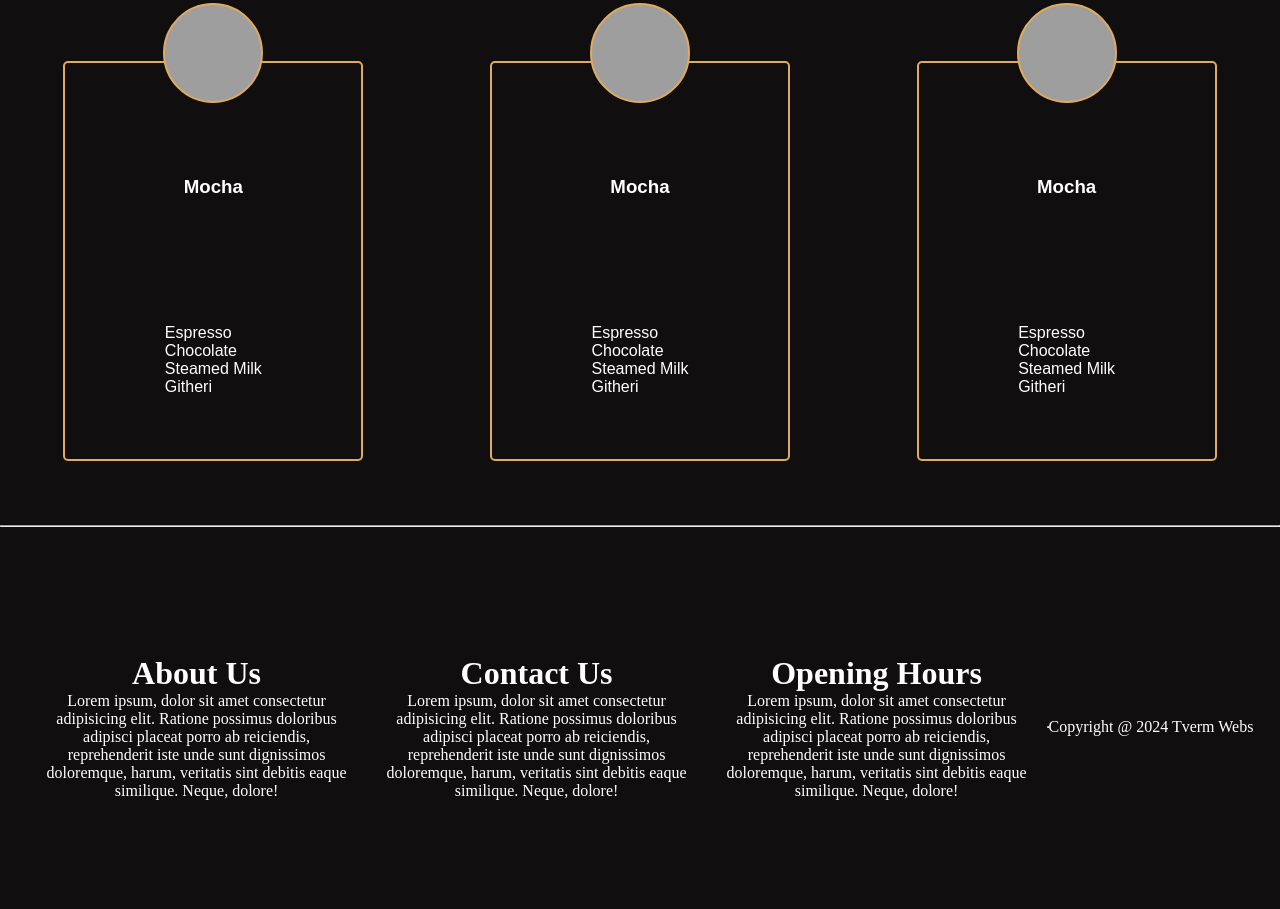
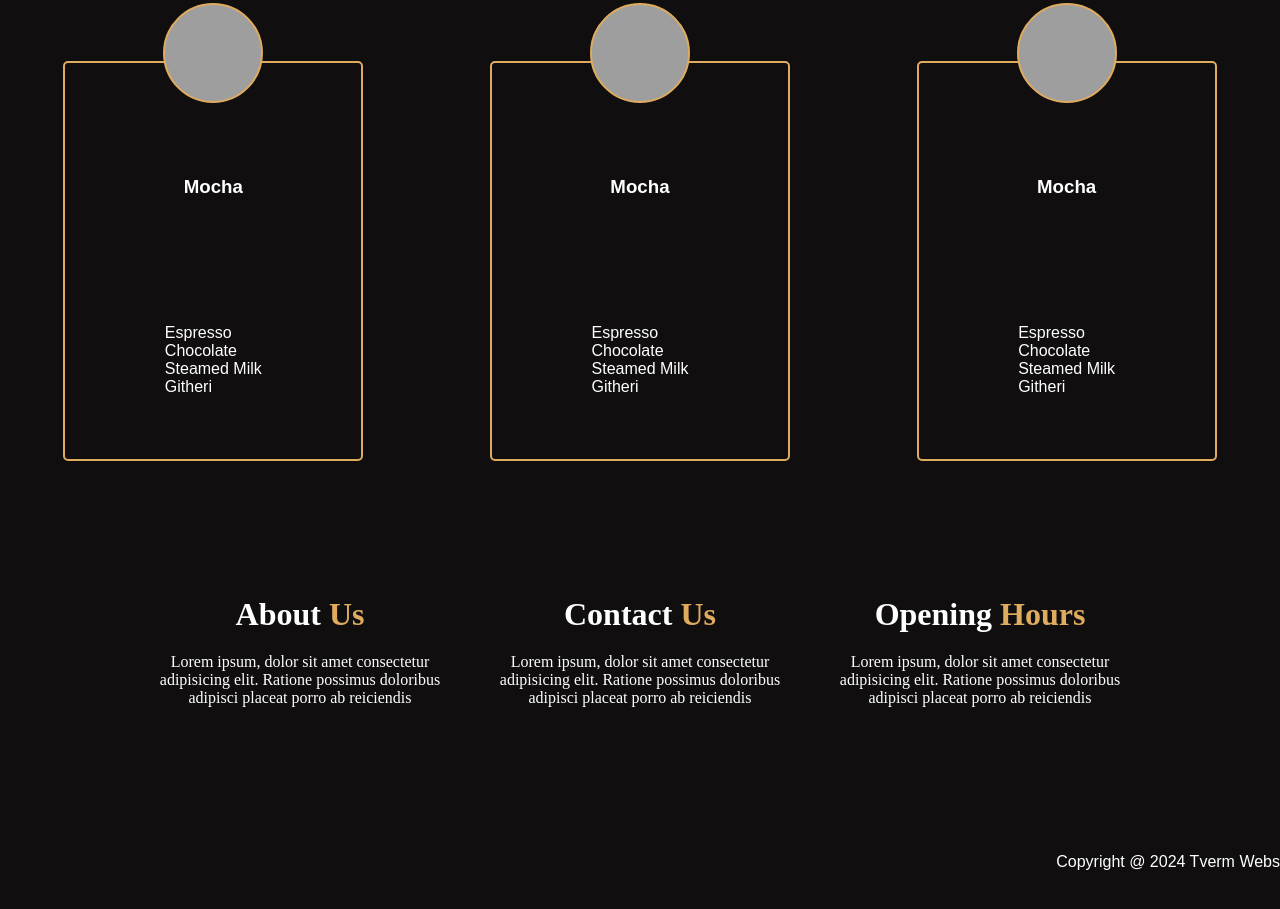
Before and after one commit to Tristverm/Coffee-Landing-Page-HTML-CSS-JS-, a plain HTML site: page index.html in a window 1280 px wide. Shown: the part 2764-3673 px from the top of the page. Drawn offline with nearby package versions, Linux system fonts and the light colour scheme; grey boxes are pictures that could not be loaded; a web font is replaced by a local one.

Commit message:
Added new changes

```diff
--- a/index.html
+++ b/index.html
@@ -114,33 +114,25 @@
         <h1 class="heading-info">About <span>Us</span></h1>
         <p>
           Lorem ipsum, dolor sit amet consectetur adipisicing elit. Ratione
-          possimus doloribus adipisci placeat porro ab reiciendis, reprehenderit
-          iste unde sunt dignissimos doloremque, harum, veritatis sint debitis
-          eaque similique. Neque, dolore!
+          possimus doloribus adipisci placeat porro ab reiciendis
         </p>
       </div>
       <div class="container">
         <h1 class="heading-info">Contact <span>Us</span></h1>
         <p>
           Lorem ipsum, dolor sit amet consectetur adipisicing elit. Ratione
-          possimus doloribus adipisci placeat porro ab reiciendis, reprehenderit
-          iste unde sunt dignissimos doloremque, harum, veritatis sint debitis
-          eaque similique. Neque, dolore!
+          possimus doloribus adipisci placeat porro ab reiciendis
         </p>
       </div>
       <div class="container">
         <h1 class="heading-info">Opening <span>Hours</span></h1>
         <p>
           Lorem ipsum, dolor sit amet consectetur adipisicing elit. Ratione
-          possimus doloribus adipisci placeat porro ab reiciendis, reprehenderit
-          iste unde sunt dignissimos doloremque, harum, veritatis sint debitis
-          eaque similique. Neque, dolore!
+          possimus doloribus adipisci placeat porro ab reiciendis
         </p>
       </div>
-      <hr class="hr-two">
-      <p class="para">
-        Copyright @ <span class="year"></span> Tverm Webs
-      </p>
+      <hr class="hr-two" />
+      <p class="para">Copyright @ <span class="year"></span> Tverm Webs</p>
     </footer>
   </body>
 </html>
--- a/style.css
+++ b/style.css
@@ -251,3 +251,24 @@ footer .container {
   max-width: 300px;
   text-align: center;
 }
+.container > .heading-info {
+  margin-bottom: 20px;
+}
+footer > p {
+  line-height: 25px;
+}
+.container > .heading-info > span {
+  color: var(--main-color);
+}
+hr {
+  margin-bottom: 20px;
+  border: var(--main-color);
+  width: 500px;
+  margin: 0 auto;
+}
+.para {
+  color: #fff;
+  font-family: sans-serif;
+  text-align: center;
+  margin-top: 20px;
+}
```
